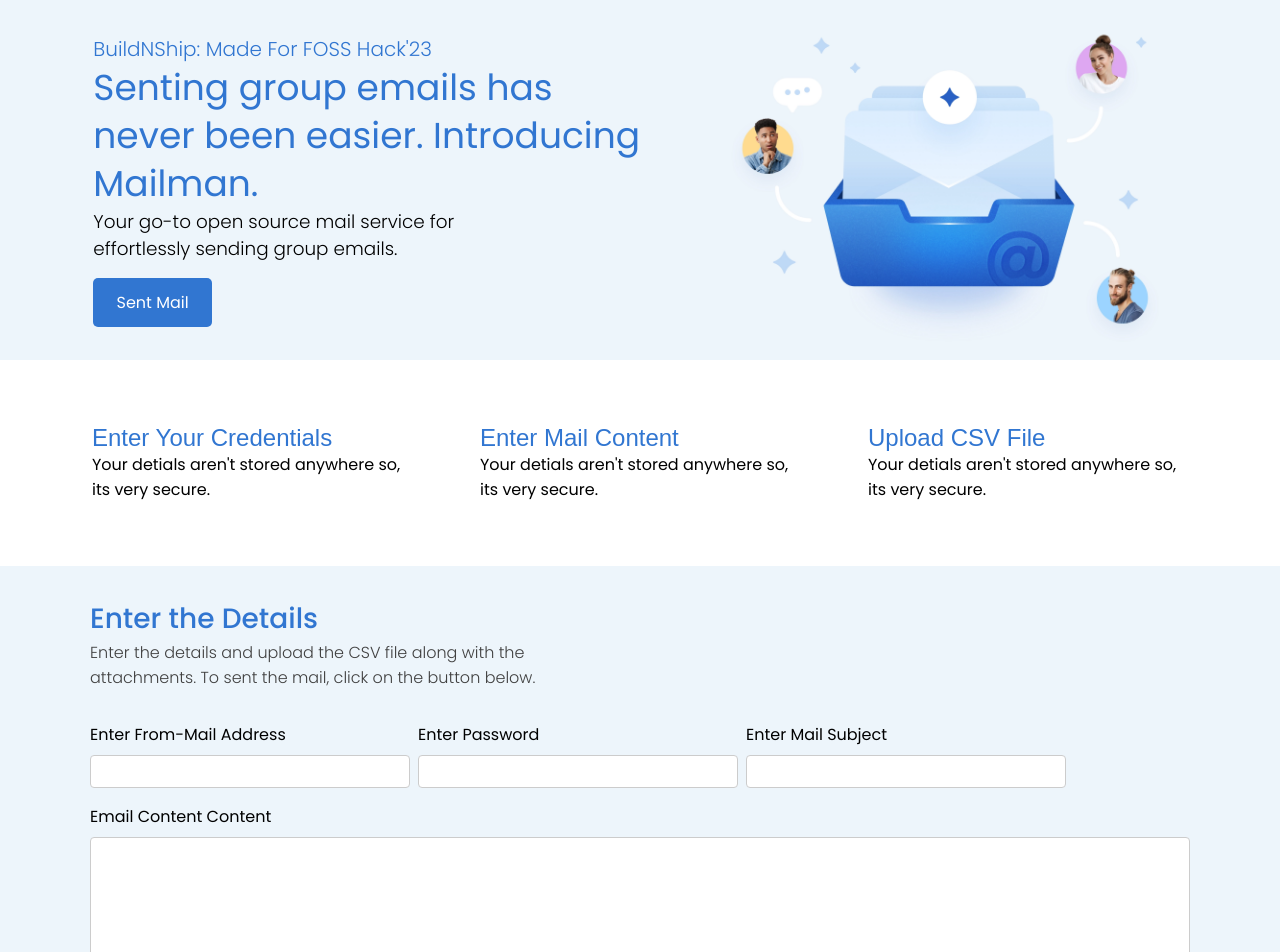
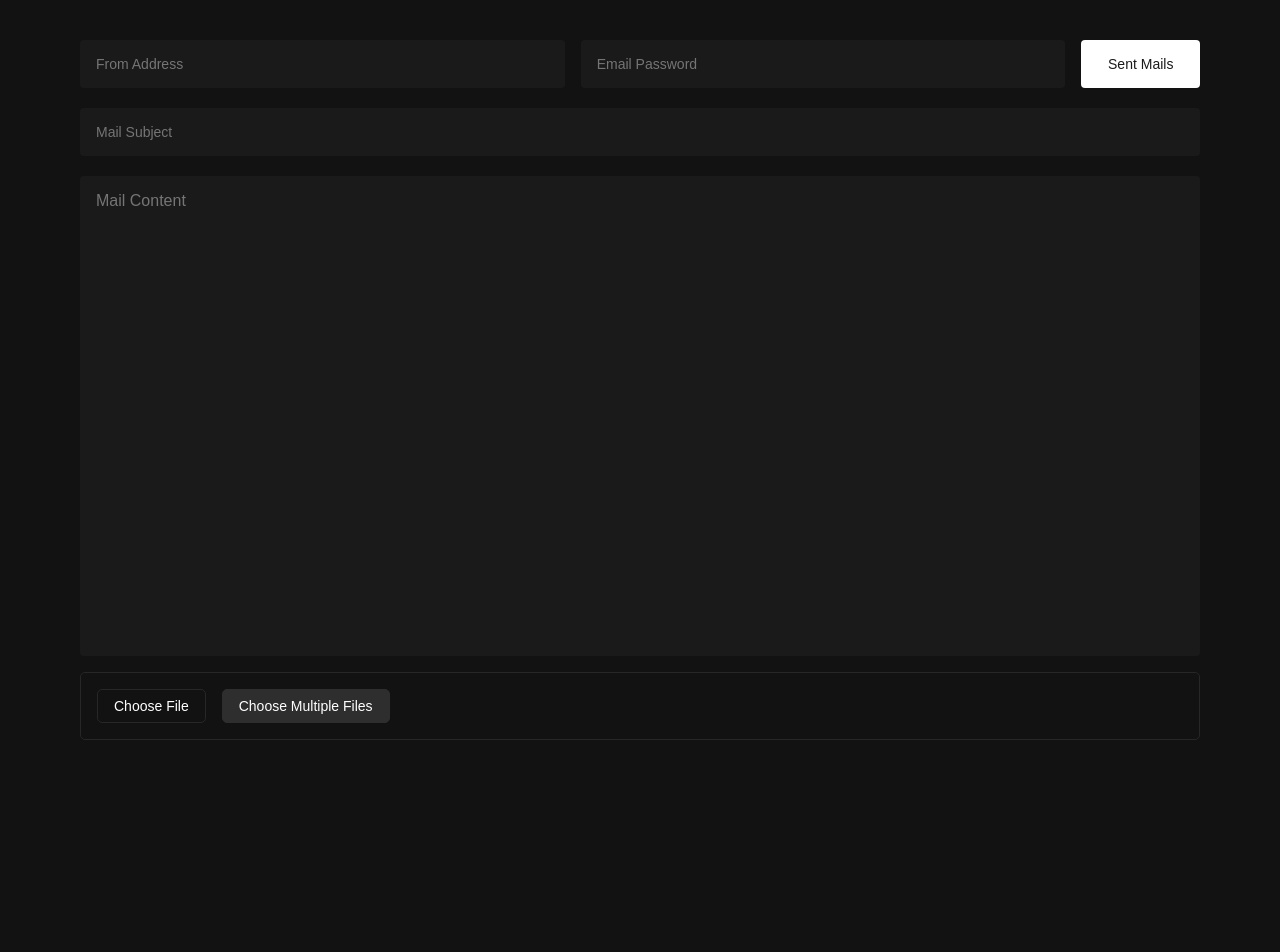
Before and after one commit to BuildNShip/mailman, a React (Vite) app: page / in a window 1280 px wide. Shown: the top 952 px of the page. After the commit the page ends 800 px from the top, so only its background shows below. Built offline with nearby package versions, Linux system fonts and the light colour scheme.

Commit message:
dev:setting-new-ui

```diff
--- a/index.html
+++ b/index.html
@@ -6,9 +6,12 @@
     <meta name="viewport" content="width=device-width, initial-scale=1.0" />
     <title>Vite + React</title>
 
-    <link rel="preconnect" href="https://fonts.googleapis.com">
-<link rel="preconnect" href="https://fonts.gstatic.com" crossorigin>
-<link href="https://fonts.googleapis.com/css2?family=Montserrat:ital,wght@0,100;0,200;0,300;0,400;0,500;0,600;0,700;0,800;0,900;1,100;1,200;1,300;1,400;1,500;1,600;1,700;1,800;1,900&family=Poppins:ital,wght@0,200;0,300;0,400;0,500;0,600;0,700;0,800;0,900;1,100;1,200;1,300;1,400;1,500;1,600;1,700;1,800;1,900&display=swap" rel="stylesheet">
+    <link rel="preconnect" href="https://fonts.googleapis.com" />
+    <link rel="preconnect" href="https://fonts.gstatic.com" crossorigin />
+    <link
+      href="https://fonts.googleapis.com/css2?family=Montserrat:ital,wght@0,100;0,200;0,300;0,400;0,500;0,600;0,700;0,800;0,900;1,100;1,200;1,300;1,400;1,500;1,600;1,700;1,800;1,900&family=Poppins:ital,wght@0,200;0,300;0,400;0,500;0,600;0,700;0,800;0,900;1,100;1,200;1,300;1,400;1,500;1,600;1,700;1,800;1,900&display=swap"
+      rel="stylesheet"
+    />
   </head>
   <body>
     <div id="root"></div>
--- a/src/Pages/FileUpload/FileUpload.jsx
+++ b/src/Pages/FileUpload/FileUpload.jsx
@@ -1,26 +1,26 @@
 //React code to upload a file to the server from the user's computer
-import React from "react";
-import styles from "./FileUpload.module.css";
-import axios from "axios";
-import { useState, useEffect } from "react";
+import React from "react"
+import styles from "./FileUpload.module.css"
+import axios from "axios"
+import { useState, useEffect } from "react"
 
 const FileUpload = () => {
-  const [fromMail, setFromMail] = useState("");
-  const [password, setPassword] = useState("");
-  const [emailContent, setEmailContent] = useState("");
-  const [subject, setSubject] = useState("");
-  const [files, setFiles] = useState([]);
-  const [file, setFile] = useState();
+  const [fromMail, setFromMail] = useState("")
+  const [password, setPassword] = useState("")
+  const [emailContent, setEmailContent] = useState("")
+  const [subject, setSubject] = useState("")
+  const [files, setFiles] = useState([])
+  const [file, setFile] = useState()
 
   const handleSubmit = (e) => {
-    e.preventDefault();
-    const data = new FormData();
-    data.append("fromMail", fromMail);
-    data.append("password", password);
-    data.append("subject", subject);
-    data.append("content", emailContent);
-    data.append("inputFile", file);
-    data.append("mailAttachments", files);
+    e.preventDefault()
+    const data = new FormData()
+    data.append("fromMail", fromMail)
+    data.append("password", password)
+    data.append("subject", subject)
+    data.append("content", emailContent)
+    data.append("inputFile", file)
+    data.append("mailAttachments", files)
 
     const config = {
       method: "post",
@@ -28,190 +28,88 @@ const FileUpload = () => {
       url: "https://mailman.buildnship.in/api/send-mail",
       headers: { "Content-Type": "multipart/form-data" },
       data: data,
-    };
+    }
 
     axios(config)
       .then(function (response) {
-        console.log(JSON.stringify(response.data));
-        window.alert("Mail Sent Successfully");
+        console.log(JSON.stringify(response.data))
+        window.alert("Mail Sent Successfully")
       })
       .catch(function (error) {
-        console.log(error);
-        window.alert("Mail Sending Failed Sucessfully");
-      });
-  };
+        console.log(error)
+        window.alert("Mail Sending Failed Sucessfully")
+      })
+  }
 
   const handleFileChange = (event) => {
-    const selectedFiles = Array.from(event.target.files);
-    setFiles(selectedFiles);
-  };
+    const selectedFiles = Array.from(event.target.files)
+    setFiles(selectedFiles)
+  }
 
   return (
     <div className={styles.main_container}>
-      <div className={styles.first_view_container}>
-        <div className={styles.first_view}>
-          <img src="/fvimg1.webp" alt="" className={styles.fv_image} />
-
-          <div className={styles.fv_texts}>
-            <p className={styles.pre_header}>
-              BuildNShip: Made for FOSS Hack'23
-            </p>
-            <p className={styles.fv_heading}>
-              Senting group emails has never been easier. Introducing Mailman.
-            </p>
-            <p className={styles.fv_tagline}>
-              Your go-to open source mail service for effortlessly sending group
-              emails.
-            </p>
-            <button className={styles.view_code}>Sent Mail</button>
-          </div>
+      <div className={styles.top_header}>
+        <div className={styles.creds}>
+          <input
+            onChange={(event) => {
+              setFromMail(event.target.value)
+            }}
+            type="email"
+            required
+            placeholder="From Address"
+          />
+          <input
+            onChange={(event) => {
+              setPassword(event.target.value)
+            }}
+            type="password"
+            required
+            placeholder="Email Password"
+          />
+          <button className={styles.sent_mail}>Sent Mails</button>
+        </div>
+        <div className={styles.subject_row}>
+          <input
+            onChange={(event) => {
+              setSubject(event.target.value)
+            }}
+            type="text"
+            required
+            placeholder="Mail Subject"
+          />
         </div>
       </div>
-      <div className={styles.second_view_container}>
-        <div className={styles.second_view}>
-          <div className={styles.box_container}>
-            <p className={styles.b_heading}>Enter Your Credentials</p>
-            <p className={styles.b_tagline}>
-              Your detials aren't stored anywhere so, its very secure.
-            </p>
-          </div>
-          <div className={styles.box_container}>
-            <p className={styles.b_heading}>Enter Mail Content</p>
-            <p className={styles.b_tagline}>
-              Your detials aren't stored anywhere so, its very secure.
-            </p>
-          </div>
-          <div className={styles.box_container}>
-            <p className={styles.b_heading}>Upload CSV File</p>
-            <p className={styles.b_tagline}>
-              Your detials aren't stored anywhere so, its very secure.
-            </p>
-          </div>
+      <div className={styles.mail_body}>
+        <textarea
+          className={styles.mail_content}
+          onChange={(event) => {
+            setEmailContent(event.target.value)
+          }}
+          placeholder="Mail Content"
+          required
+        />
+        <div className={styles.attachments}>
+          <input
+            type="file"
+            id="file1"
+            name="file1"
+            onChange={(e) => setFile(e.target.files[0])}
+            required
+          />
+          <label htmlFor="file1">Choose File</label>
+
+          <input
+            type="file"
+            id="file2"
+            name="file2"
+            multiple
+            onChange={handleFileChange}
+          />
+          <label htmlFor="file2">Choose Multiple Files</label>
         </div>
       </div>
-      <div className={styles.form_view_container}>
-        <form className={styles.form_view}>
-          <div className={styles.fov_texts}>
-            <p className={styles.fov_heading}>Enter the Details</p>
-            <p className={styles.fov_tagline}>
-              Enter the details and upload the CSV file along with the
-              attachments. To sent the mail, click on the button below.
-            </p>
-          </div>
+    </div>
+  )
+}
 
-          <div className={styles.rows}>
-            <div className={styles.row}>
-              <label className={styles.form_label} htmlFor="frommail">
-                Enter From-Mail Address
-              </label>
-              <input
-                required
-                value={fromMail}
-                onChange={(e) => {
-                  setFromMail(e.target.value);
-                }}
-                className={styles.form_field}
-                type="email"
-                name="frommail"
-              />
-            </div>
-
-            <div className={styles.row}>
-              <label className={styles.form_label} htmlFor="password">
-                Enter Password
-              </label>
-              <input
-                onChange={(e) => {
-                  setPassword(e.target.value);
-                }}
-                required
-                value={password}
-                className={styles.form_field}
-                type="password"
-                name="password"
-              />
-            </div>
-
-            <div className={styles.row}>
-              <label className={styles.form_label} htmlFor="mailsubject">
-                Enter Mail Subject
-              </label>
-              <input
-                onChange={(e) => {
-                  setSubject(e.target.value);
-                }}
-                required
-                value={subject}
-                className={styles.form_field}
-                type="text"
-                name="mailsubject"
-              />
-            </div>
-          </div>
-
-          <div className={styles.crow}>
-            <label className={styles.form_label} htmlFor="textarea">
-              Email Content Content
-            </label>
-            <textarea
-              required
-              onChange={(e) => {
-                setEmailContent(e.target.value);
-              }}
-              name="textarea"
-              id=""
-            ></textarea>
-          </div>
-
-          <div className={styles.rows}>
-            <div className={styles.row}>
-              <label className={styles.form_label} htmlFor="file">
-                Upload Mailing List(CSV)
-              </label>
-              <input
-                onChange={(e) => {
-                  setFile(e.target.files[0]);
-                }}
-                required
-                className={styles.form_field}
-                type="file"
-                name="file"
-                id="file"
-                accept=".csv"
-              />
-            </div>
-
-            <div className={styles.row}>
-              <label className={styles.form_label} htmlFor="file-upload">
-                Upload Mailing Attachments(Multiple Files)
-              </label>
-              <input
-                onChange={(e) => {
-                  onChange = { handleFileChange };
-                }}
-                required
-                className={styles.form_field}
-                type="file"
-                multiple
-                id="file-upload"
-                accept=".png, .jpg, .jpeg"
-              />
-            </div>
-
-            <div className={styles.rows}>
-              <button
-                type="submit"
-                onClick={handleSubmit}
-                className={styles.submit_button}
-              >
-                Submit
-              </button>
-            </div>
-          </div>
-        </form>
-      </div>
-    </div>
-  );
-};
-
-export default FileUpload;
+export default FileUpload
--- a/src/Pages/FileUpload/FileUpload.module.css
+++ b/src/Pages/FileUpload/FileUpload.module.css
@@ -1,222 +1,147 @@
-* {
-  margin: 0;
-  padding: 0;
+/* Main container */
+.main_container {
+  width: 100%;
+  min-height: 90vh;
+  max-width: 1200px;
+  margin: 0 auto;
+  box-sizing: border-box;
+  padding: 40px;
+  font-size: 14px;
+  color: #fff;
 }
 
-.main_container {
+.sent_mail {
+  color: #1a1a1a;
+  background-color: #fff;
+  border: none;
+  padding: 8px 16px;
+  border-radius: 4px;
+  cursor: pointer;
+  font-size: 14px;
+  margin-bottom: 20px;
+  width: 15rem;
+}
+
+.sent_mail:hover {
+  background-color: #e2e4e4;
+}
+
+.subject_row {
+  display: block;
+}
+
+/* Top header */
+.top_header {
   display: flex;
   flex-direction: column;
   justify-content: center;
-  align-items: space-evenly;
+  align-items: stretch;
 }
 
-.first_view_container {
-  background-color: #edf5fb;
+/* Creds */
+.creds {
+  display: flex;
+  flex-direction: row;
 }
 
-.first_view {
-  display: flex;
-  flex-direction: row-reverse;
-  justify-content: space-evenly;
-  align-items: center;
-
-  margin: auto;
-  max-width: 1200px;
+/* Input fields */
+input[type="email"],
+input[type="password"],
+input[type="text"],
+textarea {
+  box-sizing: border-box;
+  padding: 16px;
+  border-radius: 4px;
+  border: none;
+  width: 100%;
+  margin-bottom: 20px;
+  font-size: 14px;
+  background-color: #1a1a1a;
+  color: #fff;
+  margin-right: 1rem;
 }
 
-.fv_texts {
-  text-align: center;
-  display: block;
-  margin: auto;
+input[type="email"]:focus,
+input[type="password"]:focus,
+input[type="text"]:focus,
+textarea:focus {
+  outline: none;
 }
 
-.pre_header {
-  font-family: "Poppins", sans-serif;
-  font-size: 1.25rem;
-  color: #3176d1;
-  text-transform: capitalize;
-  font-weight: 300;
+.attachments {
+  display: flex;
+  flex-direction: row;
+  align-items: center;
+  padding: 1rem;
+  border: 1px solid #282727;
+  border-radius: 5px;
 }
 
-.fv_image {
-  width: 20rem;
+.attachments input[type="file"] {
+  display: none;
 }
 
-.fv_heading {
-  font-family: "Poppins", sans-serif;
-  font-size: 2rem;
-  color: #3176d1;
+.attachments label {
+  display: inline-block;
+  padding: 0.5rem 1rem;
+  border: 1px solid #282727;
+  border-radius: 5px;
+  cursor: pointer;
+  margin-right: 1rem;
 }
 
-.fv_tagline {
-  font-family: "Poppins", sans-serif;
-  font-size: 1.15rem;
-  font-weight: 300;
-  width: 80%;
-  margin: auto;
+.attachments label:hover {
+  background-color: #ddd;
 }
 
-.view_code {
-  background-color: #3176d1;
-  border: none;
-  padding: 0.75rem 1.45rem;
-  color: white;
-  border-radius: 5px;
-  margin-top: 1rem;
-  font-family: "Poppins", sans-serif;
-  font-size: 1rem;
+.attachments label:active {
+  transform: translateY(1px);
 }
 
-@media only screen and (min-width: 768px) {
-  .fv_texts {
-    text-align: left;
-    max-width: 35rem;
-    margin: 0;
-  }
-
-  .fv_image {
-    width: 30rem;
-  }
-
-  .fv_heading {
-    font-family: "Poppins", sans-serif;
-    font-size: 2.25rem;
-    line-height: 3rem;
-    color: #3176d1;
-  }
-
-  .fv_tagline {
-    margin: 0;
-  }
+.attachments input[type="file"]:focus + label {
+  outline: 1px dotted #282727;
 }
 
-/* Second View Container */
-
-.second_view {
-  display: flex;
-  justify-content: space-evenly;
-  flex-wrap: wrap;
-  flex-direction: row;
-  max-width: 1200px;
-  margin: 3rem auto;
+.attachments input[type="file"]:valid + label {
+  background-color: #2e2e2e;
+  color: #fff;
+  border-color: #2e2e2e;
 }
 
-.box_container {
-  display: flex;
-  max-width: 20rem;
-  flex-direction: column;
-  margin: 1rem;
-  text-align: left;
+.attachments input[type="file"]:valid + label:hover {
+  background-color: #3e3e3e;
+  border-color: #3e3e3e;
+}
+/* Submit button */
+button[type="submit"] {
+  background-color: #00bfff;
+  color: #fff;
+  border: none;
+  padding: 16px 32px;
+  border-radius: 4px;
+  cursor: pointer;
+  font-size: 14px;
 }
 
-.b_heading {
-  font-family: "Popins", sans-serif;
-  font-size: 1.5rem;
-  font-weight: 200;
-  color: #3176d1;
+button[type="submit"]:hover {
+  background-color: #008080;
 }
 
-.b_tagline {
-  font-family: "Poppins", sans-serif;
-  font-style: 1.15rem;
+.mail_body {
+  display: flex;
+  flex-direction: column;
+  justify-content: space-between;
+  height: calc(100vh - 236px);
 }
 
-/* Third View Container */
-
-.form_view_container {
-  background-color: #edf5fb;
-}
-
-.form_view {
-  padding: 2rem 0;
-  display: flex;
-  flex-direction: column;
-  flex-wrap: wrap;
-  align-items: start;
-
-  max-width: 1100px;
-  margin: auto;
-}
-
-.crow {
-  width: 100%;
-  margin-right: 0.5rem;
-}
-
-.row {
-  margin-right: 0.5rem;
-}
-
-.form_label {
-  display: block;
-  margin-bottom: 0.5rem;
-  font-family: "Poppins", sans-serif;
-}
-
-.form_field,
-textarea {
-  width: 100%;
-  padding: 0.5rem;
-  margin-bottom: 1rem;
-  border: 1px solid #ccc;
-  border-radius: 4px;
-  box-sizing: border-box;
-  min-width: 20rem;
-}
-
-.rows {
-  display: flex;
-  flex-direction: row;
-  flex-wrap: wrap;
-  justify-content: start;
-  align-items: start;
-  width: 100%;
-}
-
-textarea {
-  min-height: 10rem;
-  width: 100%;
-}
-
-/* input[type="file"] {
-  display: none;
-} */
-
-.submit_button {
-  background-color: #3176d1;
+.mail_content {
+  flex: 1;
+  font-size: 16px;
+  padding: 16px;
+  resize: none;
+  background-color: #1a1a1a;
   color: white;
   border: none;
-  padding: 0.5rem 1.25rem;
-  border-radius: 5px;
-  font-family: "Poppins", sans-serif;
-  font-size: 1rem;
+  outline: none;
+  margin-bottom: 16px;
 }
-
-.submit_button:hover {
-  background-color: #077b6f;
-  cursor: pointer;
-}
-
-.submit_button:focus {
-  outline: none;
-  box-shadow: 0 0 0 2px #3176d1;
-}
-
-.fov_texts{
-  margin-bottom: 2rem;
-}
-
-.fov_heading {
-  font-family: "Poppins", sans-serif;
-  font-size: 1.75rem;
-  color: #3176d1;
-  font-weight: 500;
-}
-
-.fov_tagline {
-  font-family: "Poppins", sans-serif;
-  font-size: 1rem;
-  font-weight: 300;
-  max-width: 30rem;
-  color: #404040;
-}
--- a/src/index.css
+++ b/src/index.css
@@ -0,0 +1,6 @@
+* {
+  margin: 0;
+  padding: 0;
+  background-color: #121212;
+  font-family: sans-serif, "Poppins";
+}
```
